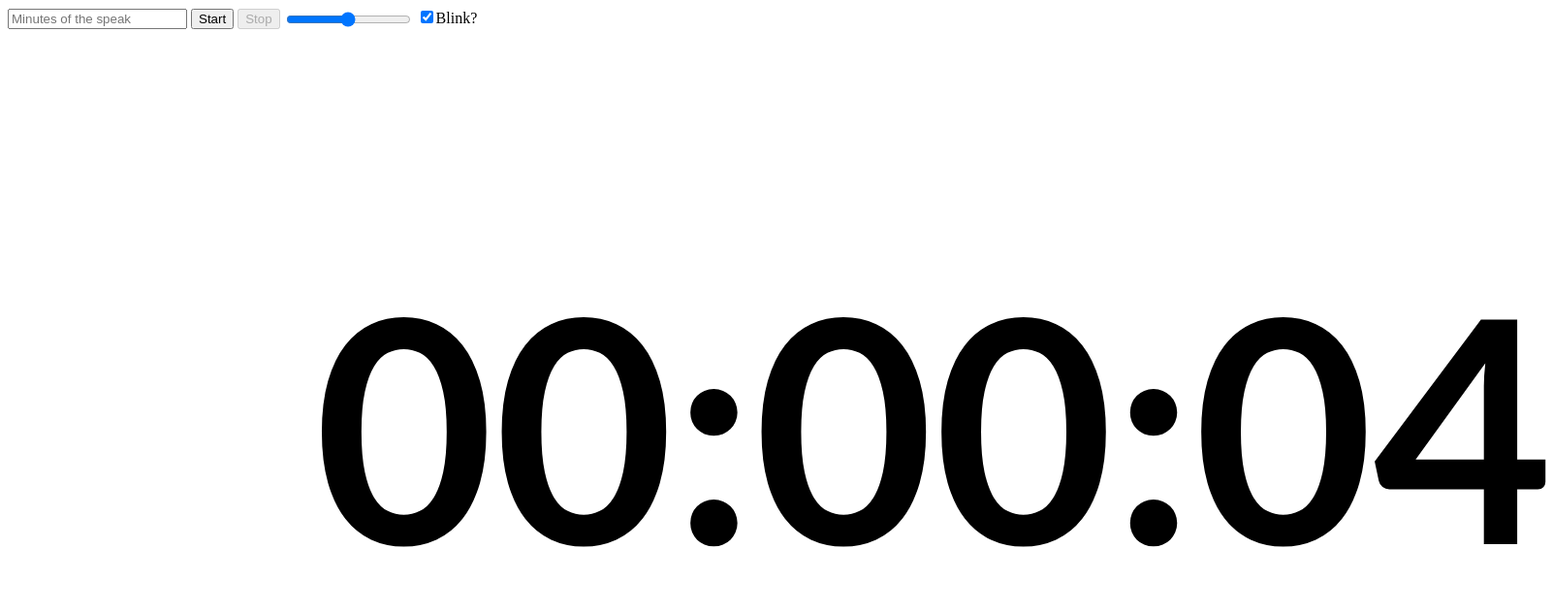
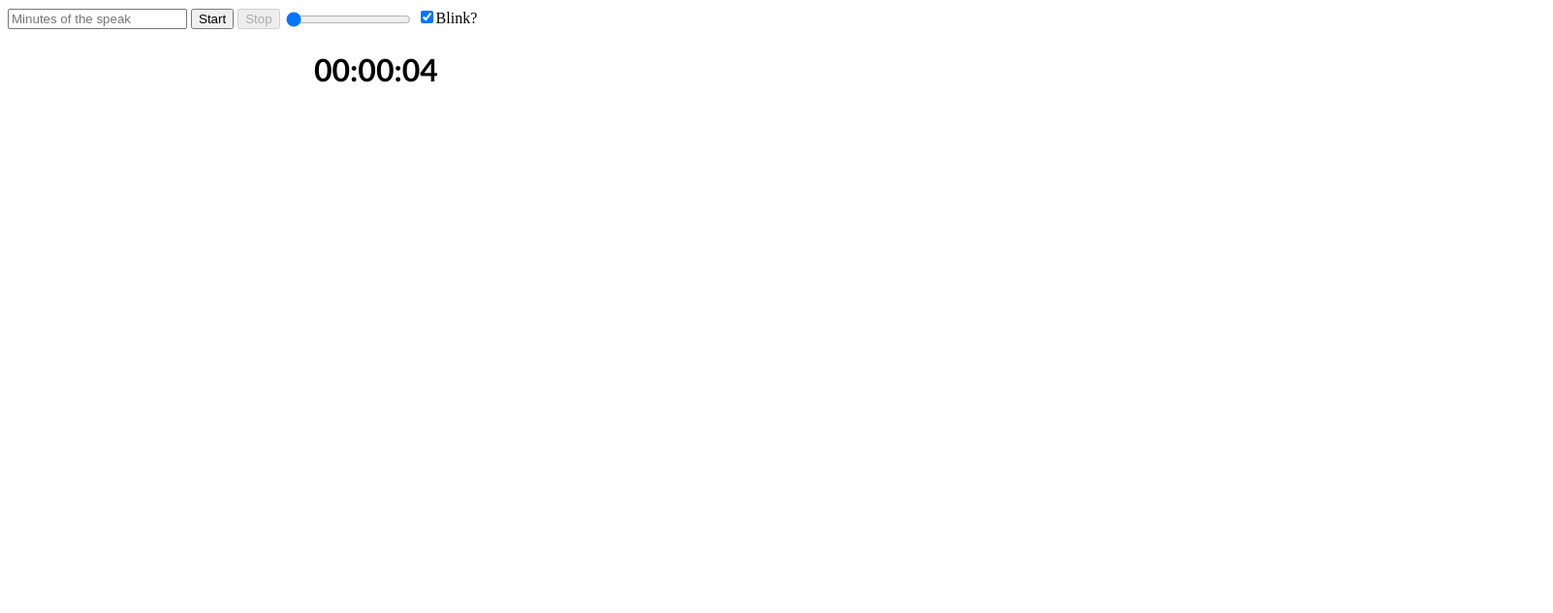
Before and after one commit to kutyel/assembly-timer, a plain HTML site: page index.html in a window 1280 px wide. Shown: the whole page at 97% size, 1602 px wide, since content can reach past the window. Drawn offline with nearby package versions, Linux system fonts and the light colour scheme; animation ran at ten frames a second.

Commit message:
Initialize range value to min font size

```diff
--- a/index.html
+++ b/index.html
@@ -13,7 +13,7 @@
             <input type="text" class="speak" placeholder="Minutes of the speak" ng-model="deadline"></input>
             <button ng-click="startTimer(deadline)" ng-disabled="timerRunning">Start</button>
             <button ng-click="stopTimer()" ng-disabled="!timerRunning">Stop</button>
-            <input type="range" class="range" min=20 max=300 ng-model="size" ng-change="changeSize(size)"></input>
+            <input type="range" class="range" min=20 max=300 ng-model="size" ng-change="changeSize(size)" ng-init="size=20"></input>
             <input type="checkbox" ng-model="blink">Blink?</input>
         </form>
         <div class="timer" ng-style="fontSize">
```
